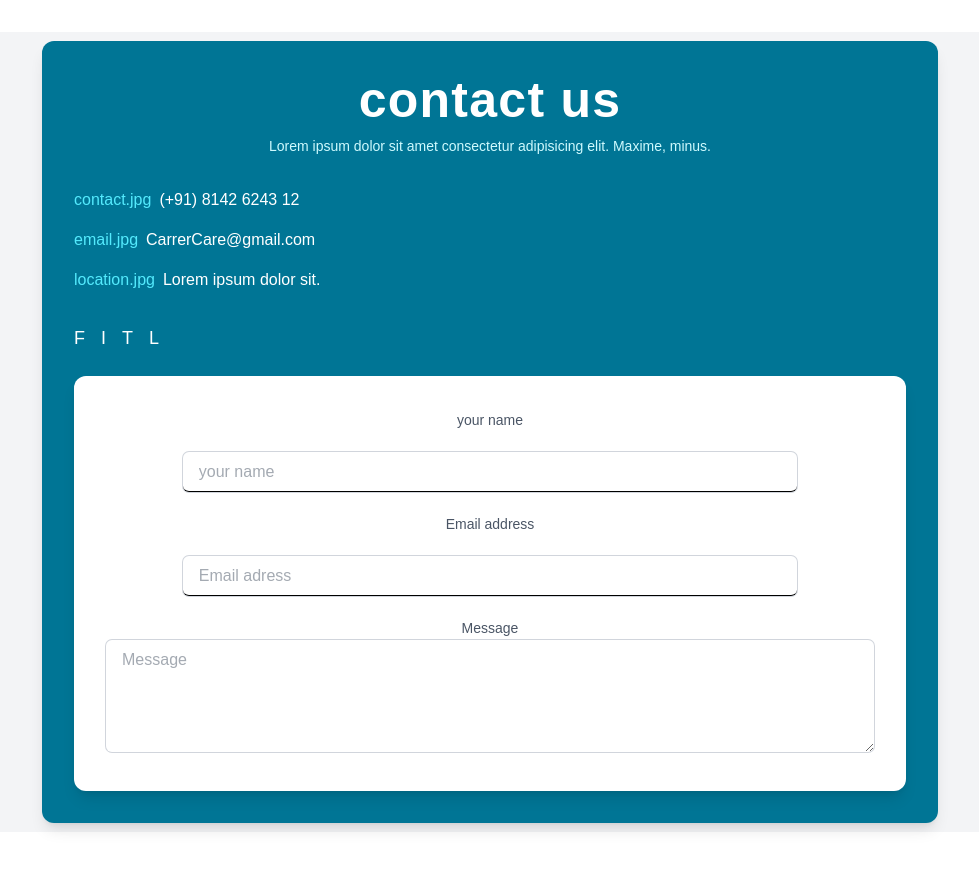
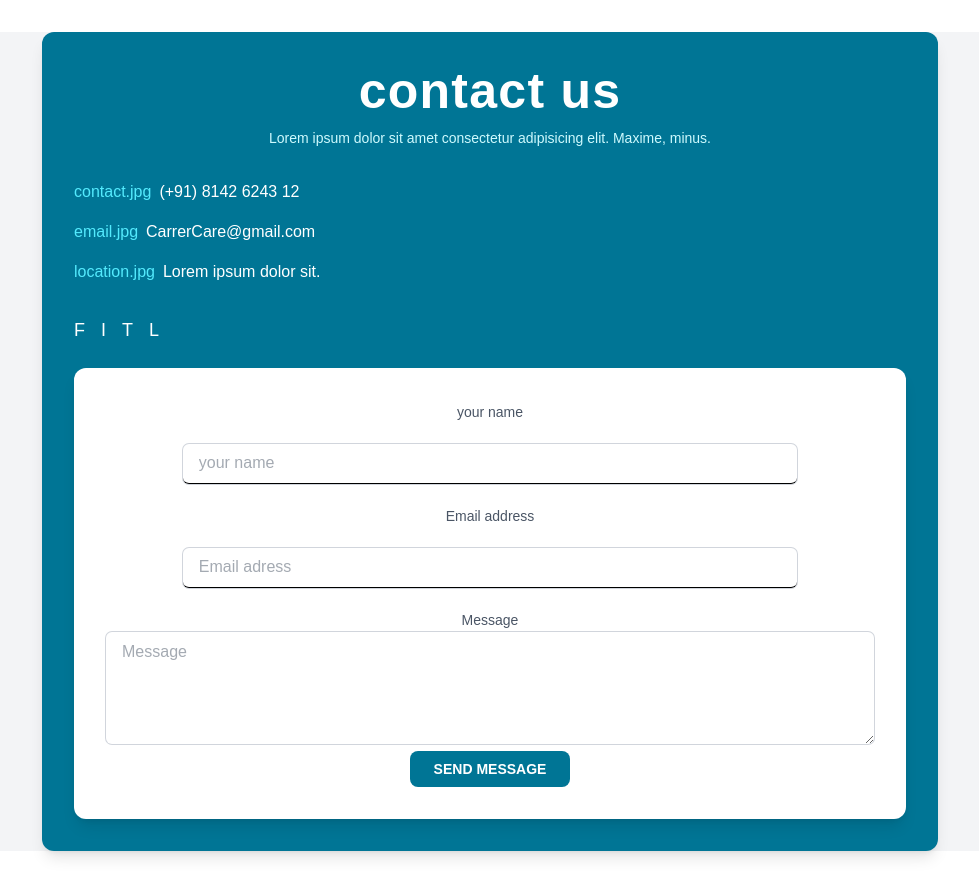
Before and after one commit to satyamrk18/CarrerCare, a React (Vite) app: page /contact in a window 1280 px wide. Shown: the whole page, without its empty margins (150-1129 px from the left). Built offline with nearby package versions, Linux system fonts and the light colour scheme.

Commit message:
add button

```diff
--- a/src/pages/Contact.jsx
+++ b/src/pages/Contact.jsx
@@ -63,6 +63,7 @@ const Contact = () => {
                    rounded-md px-4 py-2 outline-none focus:ring-2 focus:ring-teal-300 " />
 
                 </div>
+                <button className="inline-block bg-cyan-700 text-white font-bold rounded-lg px-6 py-2 uppercase text-sm self-end">send message</button>
                </form>
               </div>
             </div>
```
